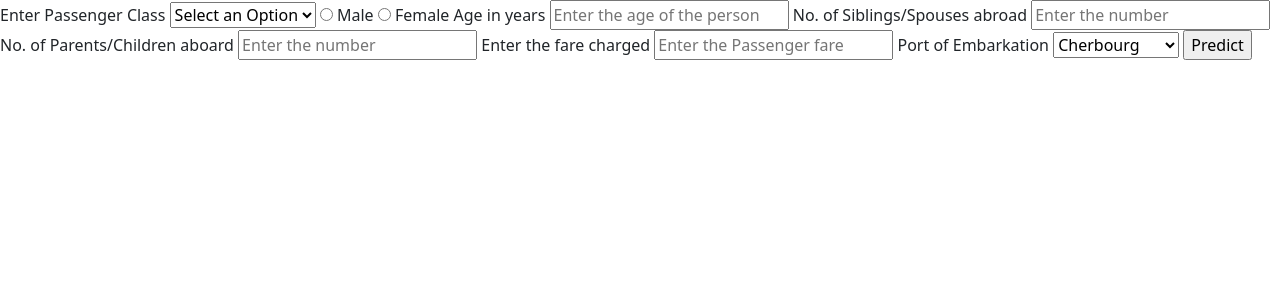
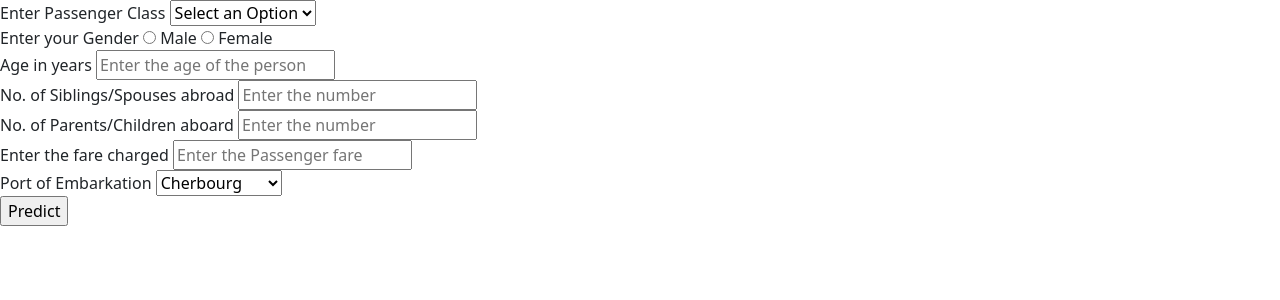
Before and after one commit to thecuriousjuel/DecisionTreeOnTitanic, a Flask app: page / in a window 1280 px wide. Shown: the top 300 px of the page. Run offline with Flask 2, Linux system fonts and the light colour scheme.

Commit message:
html fields working

```diff
--- a/templates/index.html
+++ b/templates/index.html
@@ -16,7 +16,7 @@
 
 <body>
     <form action="/predict" method="POST">
-
+        <div class="input-field">
             <label for="pclass">Enter Passenger Class</label>
             <select name="pclass" id="pclass" required>
                 <option value="">Select an Option</option>
@@ -24,32 +24,39 @@
                 <option value="2">Class 2</option>
                 <option value="3">Class 3</option>
             </select>
-
-
+        </div>
+        <div class="input-field">
+            <label for="sex">Enter your Gender</label>
             <input type="radio" id="male" value="male" name="sex">
             <label for="male">Male</label>
 
             <input type="radio" id="female" value="female" name="sex">
             <label for="male">Female</label>
-
+        </div>
+        <div class="input-field">
             <label for="age">Age in years</label>
             <input type="number" placeholder="Enter the age of the person" id="age" name="age">
-
+        </div>
+        <div class="input-field">
             <label for="sibsp">No. of Siblings/Spouses abroad</label>
             <input type="number" placeholder="Enter the number" id="sibsp" name="sibsp">
-
+        </div>
+        <div class="input-field">
             <label for="parch">No. of Parents/Children aboard</label>
             <input type="number" placeholder="Enter the number" id="parch" name="parch">
-
+        </div>
+        <div class="input-field">
             <label for="fare">Enter the fare charged</label>
             <input type="number" placeholder="Enter the Passenger fare" id="fare" name="fare">
-
+        </div>
+        <div class="input-field">
             <label for="embarked">Port of Embarkation</label>
             <select name="embarked" id="embarked" selected>
                 <option value="C">Cherbourg</option>
                 <option value="Q">Queenstown</option>
                 <option value="S">Southampton</option>
             </select>
+        </div>
         <input type="submit" value="Predict">
     </form>
     <script src="https://cdn.jsdelivr.net/npm/bootstrap@5.1.1/dist/js/bootstrap.bundle.min.js"
```
Lines whose indentation alone changed are shown as unchanged.
